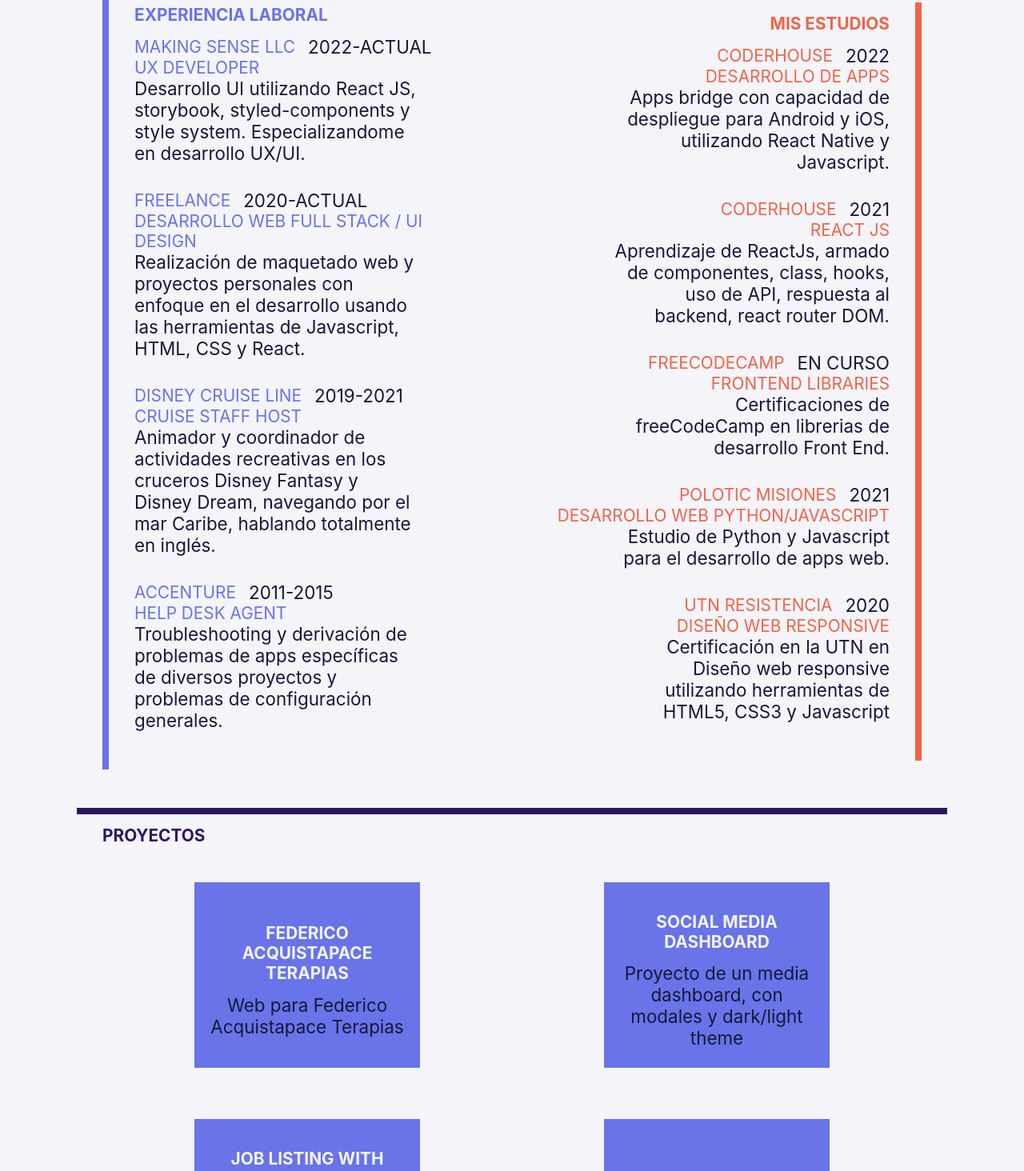
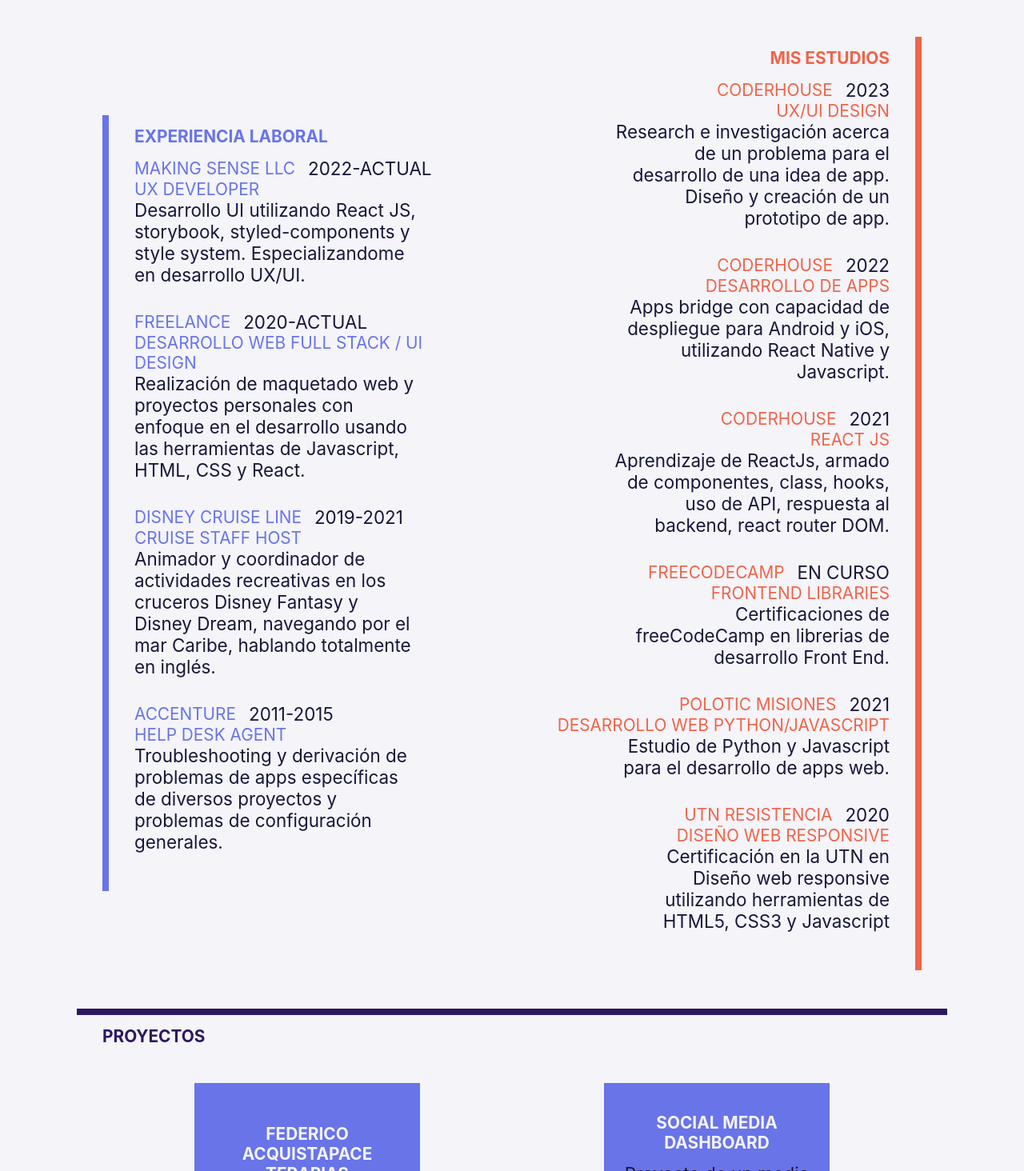
Before and after one commit to pablokopp/new-react-cv, a React (Create React App) app: page / in a window 1280 px wide. Shown: the part 666-2130 px from the top of the page at 80% size. Built offline with nearby package versions, Linux system fonts and the light colour scheme.

Commit message:
update de 2023

```diff
--- a/src/App.scss
+++ b/src/App.scss
@@ -20,6 +20,10 @@
 .paragraph {
   font-size: 1.4rem;
   margin: 0;
+}
+a .paragraph{
+  text-decoration: none;
+  color: #171738 !important;
 }
 .header {
   background-color: $bgblack;
@@ -107,10 +111,7 @@
   }
 }
 .whoAmI:hover {
-  border-top: $bgblack 0.9rem solid;
   .title--whoAmI {
-    transform: scale(1.1);
-    padding-left: 2rem;
     letter-spacing: 0.1rem;
   }
 }
@@ -162,11 +163,7 @@
     }
   }
   .work:hover {
-    border-left: $blue 0.9rem solid;
-
     .title--work {
-      transform: scale(1.1);
-      padding-left: 0.8rem;
       padding-bottom: 2rem;
       letter-spacing: 0.1rem;
     }
@@ -219,11 +216,7 @@
     }
   }
   .study:hover {
-    border-right: $orange 0.9rem solid;
-
     .title--study {
-      transform: scale(1.1);
-      padding-right: 0.8rem;
       padding-bottom: 2rem;
       letter-spacing: 0.1rem;
     }
@@ -281,10 +274,7 @@
   }
 }
 .projects:hover {
-  border-top: $bgblack 0.9rem solid;
   .title--projects {
-    transform: scale(1.1);
-    padding-left: 2rem;
     letter-spacing: 0.1rem;
   }
 }
@@ -432,10 +422,7 @@
     }
     .work:hover {
       border-left: none;
-      border-top: $blue 0.9rem solid;
       .title--work {
-        transform: scale(1.1);
-        padding-left: 2.8rem;
         padding-bottom: 0;
         letter-spacing: 0.1rem;
       }
@@ -448,10 +435,7 @@
     }
     .study:hover {
       border-right: none;
-      border-top: $orange 0.9rem solid;
       .title--study {
-        transform: scale(1.1);
-        padding-left: 2.8rem;
         padding-bottom: 0;
         letter-spacing: 0.1rem;
       }
--- a/src/components/Project.js
+++ b/src/components/Project.js
@@ -7,8 +7,8 @@
     <div className="project">
       <a href={url} target="_blank" rel="noreferrer">
         <Title cnTitle="project" text={name} />
+        <Paragraph cnPar="project" text={desc} />
       </a>
-      <Paragraph cnPar="project" text={desc} />
     </div>
   );
 };
--- a/src/data/dataS.json
+++ b/src/data/dataS.json
@@ -1,4 +1,10 @@
 [
+    {
+        "swhere": "CODERHOUSE",
+        "swhen": "2023",
+        "show": "UX/UI DESIGN",
+        "sdesc": "Research e investigación acerca de un problema para el desarrollo de una idea de app. Diseño y creación de un prototipo de app."
+    },
     {
         "swhere": "CODERHOUSE",
         "swhen": "2022",
--- a/src/data/dataSen.json
+++ b/src/data/dataSen.json
@@ -1,4 +1,10 @@
 [
+    {
+        "swhere": "CODERHOUSE",
+        "swhen": "2023",
+        "show": "UX/UI DESIGN",
+        "sdesc": "Research and investigation arround a problem for designing a solution in the form of a MVP."
+    },
     {
         "swhere": "CODERHOUSE",
         "swhen": "2022",
--- a/src/data/whoAmI.json
+++ b/src/data/whoAmI.json
@@ -1,5 +1,5 @@
 [
     {
-        "text": "Soy un Front End Dev buscando una empresa en la cual aportar mis características únicas para desarrollar. Me comencé a interesar en el desarrollo hace algunos años comenzando a convertir ese interés en conocimientos sólidos en el 2020. Actualmente manejo HTML, CSS, Javascript, Git y ReactJs como mis principales herramientas de trabajo. A esto se le suman el uso de librerías de componentes (Material Ui, Semantic Ui), Firebase, Storybook, nomenclatura BEM, estructura de componentes estilo Atom Design, SASS, entre otras tecnologías que le suman a mi desarrollador. Además soy un bailarín y animador profesional, lo que me da un background de creatividad, adaptabilidad y disciplina para encarar nuevas experiencias y aprendizajes."
+        "text": "Soy un Front End Dev buscando una empresa en la cual aportar mis características únicas para desarrollar. Me comencé a interesar en el desarrollo hace algunos años comenzando a convertir ese interés en conocimientos sólidos en el 2020. Actualmente manejo HTML, CSS, Javascript, Git y ReactJs como mis principales herramientas de trabajo. A esto se le suman el uso de librerías de componentes (Material Ui, Semantic Ui), Firebase, Storybook, nomenclatura BEM, estructura de componentes estilo Atom Design, SASS, entre otras tecnologías que le suman a mi desarrollador. También tengo conociimientos de UX, por lo que todas mis soluciones abarcan la perspectiva del usuario. Además soy un bailarín y animador profesional, lo que me da un background de creatividad, adaptabilidad y comunicación para encarar nuevas experiencias y aprendizajes."
     }
 ]
--- a/src/data/whoAmIen.json
+++ b/src/data/whoAmIen.json
@@ -1,3 +1,3 @@
 [{
-    "text":"I am a Front End Dev looking for a company in which to contribute my unique characteristics to develop. I became interested in development a few years ago beginning to turn that interest into solid knowledge in 2020. I currently use HTML, CSS, Javascript, Git and ReactJs as my main work tools. Added to this is the use of component libraries (Material Ui, Semantic Ui), Firebase, Storybook, BEM nomenclature, Atom Design, SASS, among other technologies that help me thrive as a developer. I am also a professional dancer and entertainer, which gives me a background of creativity, adaptability and discipline to face new experiences and learnings."
+    "text":"I am a Front End Dev looking for a company in which to contribute my unique characteristics to develop. I became interested in development a few years ago beginning to turn that interest into solid knowledge in 2020. I currently use HTML, CSS, Javascript, Git and ReactJs as my main work tools. Added to this is the use of component libraries (Material Ui, Semantic Ui), Firebase, Storybook, BEM nomenclature, Atom Design, SASS, among other technologies that help me thrive as a developer. Also I have a UX understanding so all my solutions have a user perspective. I am also a professional dancer and entertainer, which gives me a background of creativity, adaptability and communication to face new experiences and learnings."
 }]
```
